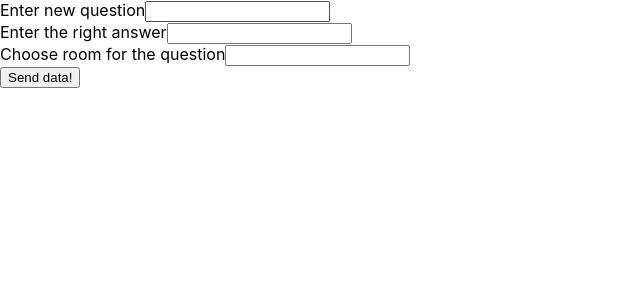
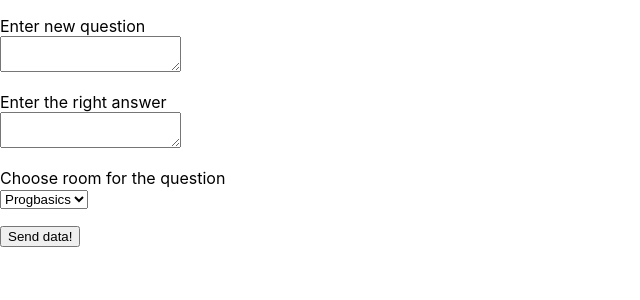
Before and after one commit to Crepkey/workbook_front_end, a React (Create React App) app: page / in a window 1280 px wide. Shown: the top 300 px of the page, without its empty margins (0-640 px from the left). Built offline with nearby package versions, Linux system fonts and the light colour scheme.

Commit message:
Basic form for adding new question

```diff
--- a/src/AddQuestion.js
+++ b/src/AddQuestion.js
@@ -25,20 +25,27 @@ export default class AddQuestion extends Component {
             },
 
             body: JSON.stringify(jsonData)
-        })
+        }).then(res => res.json())
+            .then(response => console.log('Success:', JSON.stringify(response)))
+            .catch(error => console.error('Error:', error))
     }
 
     render() {
         return (
             <form onSubmit={this.handleSubmit}>
-                <label htmlFor="questionText">Enter new question</label>
-                <input id="questionText" name="questionText" type="text" /><br/>
+                <p><label htmlFor="questionText">Enter new question</label><br/>
+                <textarea id="questionText" name="questionText"/></p>
 
-                <label htmlFor="answer">Enter the right answer</label>
-                <input id="answer" name="answer" type="text" /><br/>
+                <p><label htmlFor="answer">Enter the right answer</label><br/>
+                <textarea id="answer" name="answer"/></p>
 
-                <label htmlFor="room">Choose room for the question</label>
-                <input id="room" name="room" type="text" /><br/>
+                <p><label htmlFor="room">Choose room for the question</label><br/>
+                <select id="room" name="room">
+                    <option value="PROGBASICS">Progbasics</option>
+                    <option value="WEB">Web</option>
+                    <option value="OOP">OOP</option>
+                    <option value="ADVANCED">Advanced</option>
+                </select></p>
 
                 <button>Send data!</button>
             </form>
```
